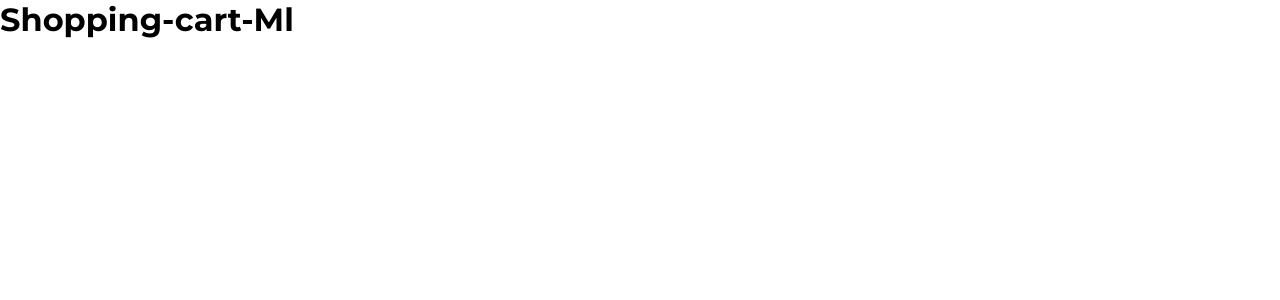
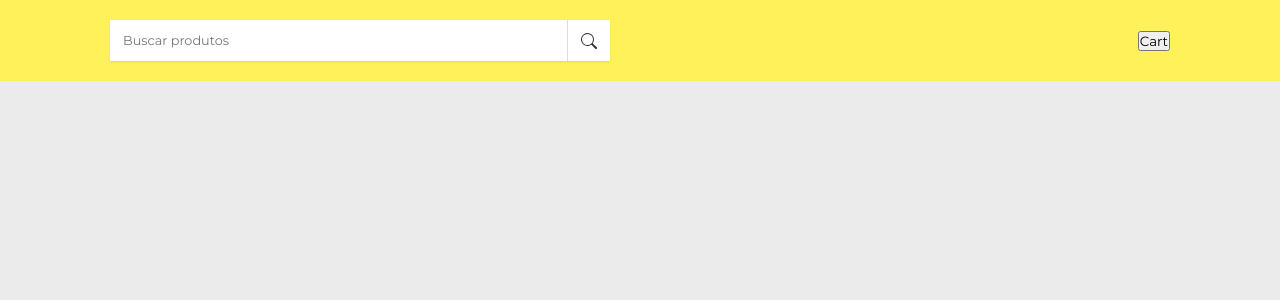
Before and after one commit to f-bravo/React-shopping-cart-ml, a React (Vite) app: page / in a window 1280 px wide. Shown: the top 300 px of the page. Built offline with nearby package versions, Linux system fonts and the light colour scheme.

Commit message:
Components Header/SearchBar

```diff
--- a/src/App.jsx
+++ b/src/App.jsx
@@ -1,9 +1,13 @@
 import React from "react"
+import Header from "./components/Header/Header"
 
 function App() {
 
   return (
-    <h1>Shopping-cart-Ml</h1>
+    <>
+      <Header />
+      <h1>Shopping-cart-Ml</h1>
+    </>
   )
 }
 
--- /dev/null
+++ b/src/components/Header/Header.css
@@ -0,0 +1,12 @@
+.header {
+  background-color: #fff159;
+  position: fixed;
+  width: 100%;
+}
+
+.header > div {
+  display: flex;
+  align-items: center;
+  justify-content: space-between;
+  padding: 20px;
+}
--- /dev/null
+++ b/src/components/Header/Header.jsx
@@ -0,0 +1,19 @@
+import React from "react";
+import SearchBar from "./SearchBar/SearchBar";
+import './Header.css'
+
+function Header() {
+  return(
+    <header className="header" >
+      <div className="container" >
+
+      <SearchBar />
+
+      <button >Cart</button>
+
+      </div>
+    </header>
+  )
+}
+
+export default Header
--- /dev/null
+++ b/src/components/Header/SearchBar/SearchBar.css
@@ -0,0 +1,31 @@
+.search-bar {
+  display: flex;
+  background-color: white;
+  width: 100%;
+  max-width: 500px;
+  justify-content: space-between;
+  box-shadow: 0 1px 2px rgba(0, 0, 0, 0.1);
+  gap: 13px;
+  padding-right: 13px;
+}
+
+.search__input {
+  padding: 13px;
+  // ocupa todo espaço disponível --> não funcionou. Nem flex: 1;
+  flex-grow: 1;
+  border: none;
+  outline: none;
+  font-size: 0.8rem;
+  font-weight: 500px;
+  border-right: 1px solid #ddd;
+}
+
+.search__button {
+  background: none;
+  border: none;
+  font-size: 1rem;
+  display: flex;
+  align-items: center;
+  justify-content: center;
+  color: #333
+}
--- /dev/null
+++ b/src/components/Header/SearchBar/SearchBar.jsx
@@ -0,0 +1,21 @@
+import React from 'react';
+import { BsSearch } from 'react-icons/bs';
+import './SearchBar.css';
+
+function SearchBar() {
+  return (
+    <form className='search-bar'>
+      <input
+        type="search"
+        placeholder="Buscar produtos"
+        className="search__input"
+        required
+      />
+      <button type="submit" className="search__button">
+        <BsSearch />
+      </button>
+    </form>
+  )
+}
+
+export default SearchBar
--- a/src/index.css
+++ b/src/index.css
@@ -1,9 +1,17 @@
 @import url('https://fonts.googleapis.com/css2?family=Montserrat:ital,wght@0,100..900;1,100..900&display=swap');
 
 * {
-
   margin: 0;
   padding: 0;
   box-sizing: border-box;
   font-family: 'Montserrat', sans-serif;
 }
+
+body {
+  background-color: #ebebeb
+}
+
+.container {
+  max-width: 1100px;
+  margin: 0 auto;
+}
```
